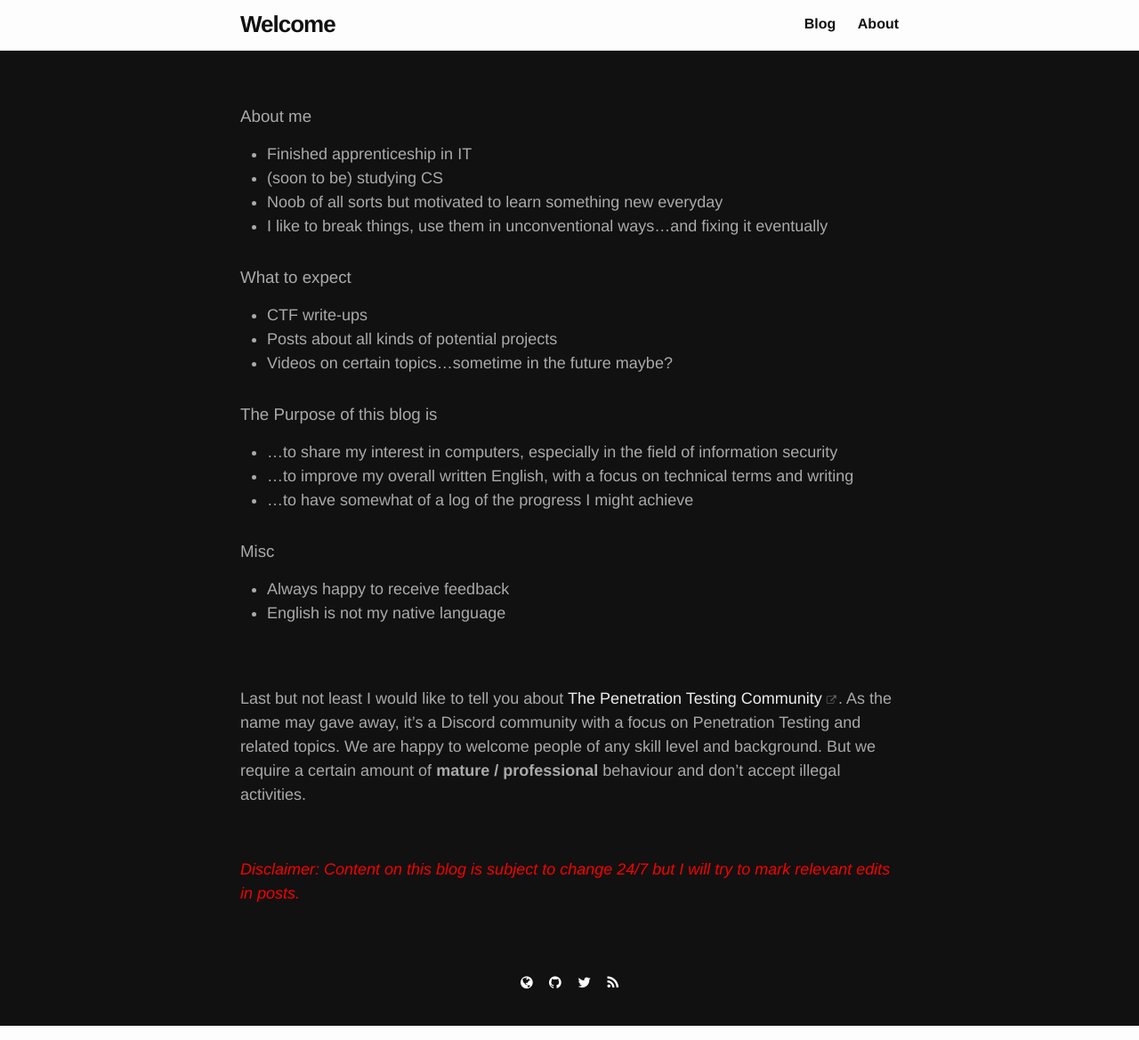
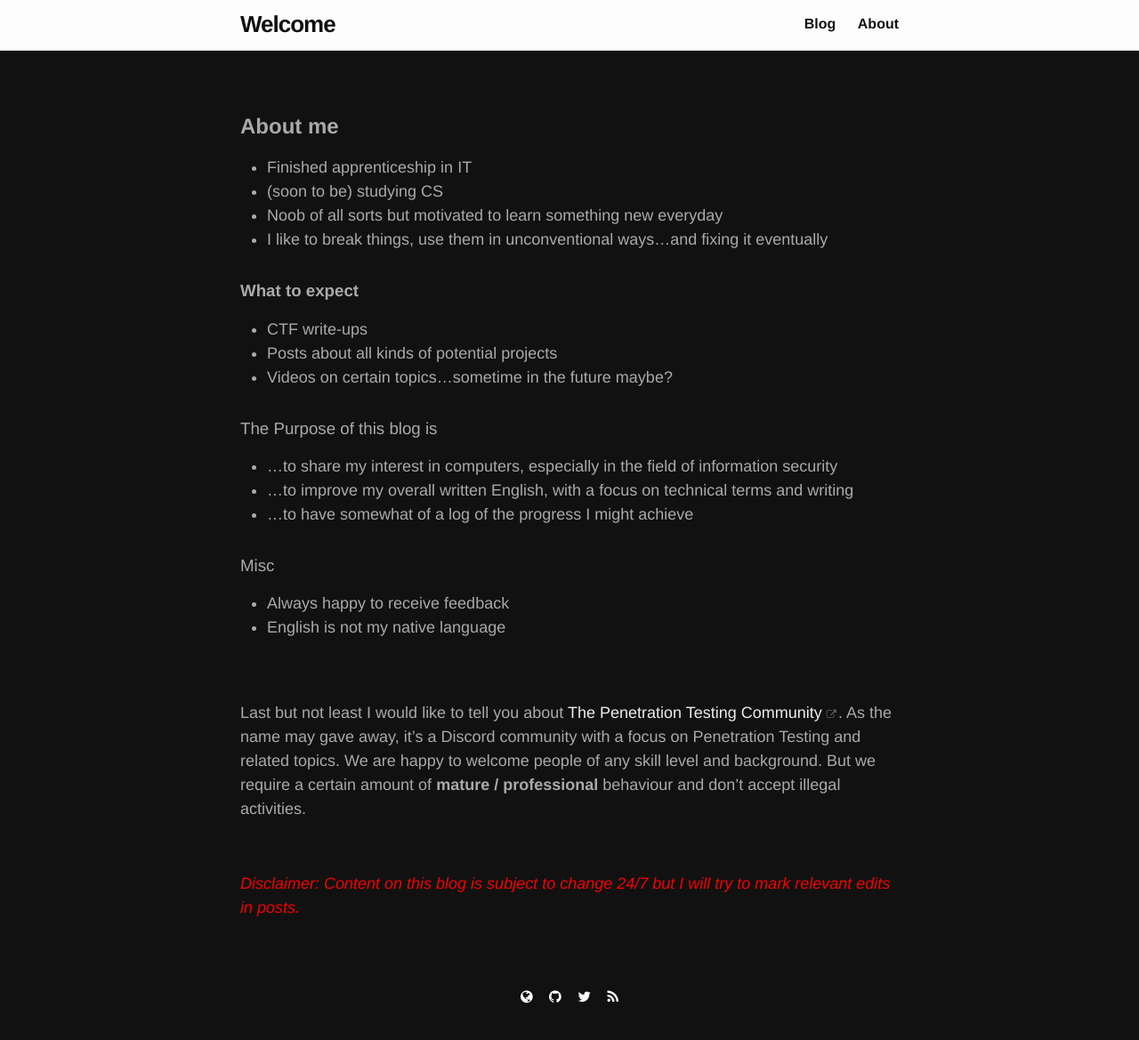
Before and after one commit to stepMode/stepmode.github.io, a Jekyll site: the page built from _pages/about.md, in a window 1280 px wide. Shown: the whole page at 89% size. Built offline with Jekyll 4.4.1, drawn with Linux system fonts in a browser that asks for light colours.

Commit message:
making headlines bold **

```diff
--- a/_pages/about.md
+++ b/_pages/about.md
@@ -3,7 +3,7 @@ layout: about
 title: About
 permalink: /about/
 ---
-### About me
+## **About me**
 * Finished apprenticeship in IT
 * (soon to be) studying CS
 * Noob of all sorts but motivated to learn something new everyday
@@ -11,7 +11,7 @@ permalink: /about/
 
 
 
-### What to expect
+### **What to expect**
 * CTF write-ups
 * Posts about all kinds of potential projects
 * Videos on certain topics...sometime in the future maybe?
```
